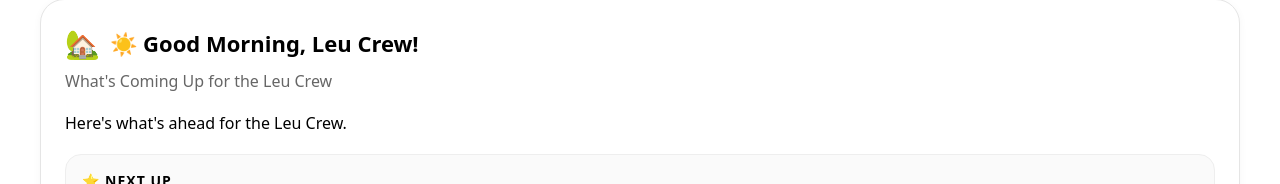
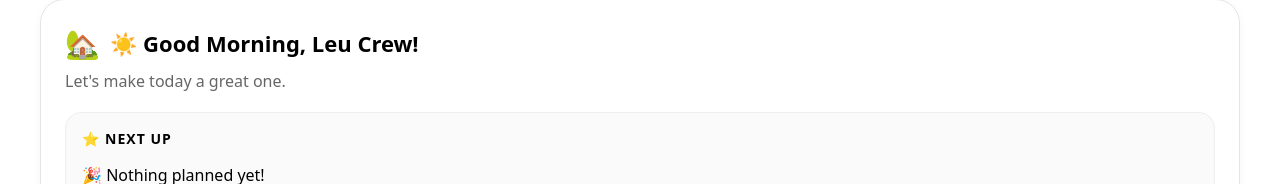
Before and after one commit to cshieh6/leu-crew-hq, a Next.js app: page / in a window 1280 px wide. Shown: the part 375-559 px from the top of the page. Built offline with nearby package versions, Linux system fonts and the light colour scheme; no server answers; the database is empty.

Commit message:
Add time aware family greetings

```diff
--- a/components/UpcomingCard.tsx
+++ b/components/UpcomingCard.tsx
@@ -42,16 +42,25 @@ function getGreeting() {
 
 
   if (hour < 12) {
-    return "☀️ Good Morning, Leu Crew!";
+    return {
+      title: "☀️ Good Morning, Leu Crew!",
+      message: "Let's make today a great one."
+    };
   }
 
 
   if (hour < 17) {
-    return "🌤️ Good Afternoon, Leu Crew!";
+    return {
+      title: "🌤️ Good Afternoon, Leu Crew!",
+      message: "Here's what's left for today."
+    };
   }
 
 
-  return "🌙 Good Evening, Leu Crew!";
+  return {
+    title: "🌙 Good Evening, Leu Crew!",
+    message: "Here's what's coming up next."
+  };
 
 }
 
@@ -74,7 +83,7 @@ function daysUntil(date:string){
       today.getTime()
     )
     /
-    (1000*60*60*24)
+    (1000 * 60 * 60 * 24)
   );
 
 }
@@ -103,7 +112,7 @@ function friendlyDays(date:string){
 
 
 function nextBirthdayInfo(
-  birthday:string|null
+  birthday:string | null
 ){
 
   if(!birthday) return null;
@@ -125,7 +134,7 @@ function nextBirthdayInfo(
 
     nextBirthday =
       new Date(
-        today.getFullYear()+1,
+        today.getFullYear() + 1,
         birth.getMonth(),
         birth.getDate()
       );
@@ -134,7 +143,6 @@ function nextBirthdayInfo(
 
 
   return {
-
     daysUntil:
       daysUntil(
         nextBirthday.toISOString()
@@ -144,7 +152,6 @@ function nextBirthdayInfo(
       nextBirthday.getFullYear()
       -
       birth.getFullYear()
-
   };
 
 }
@@ -158,7 +165,6 @@ function Section({
   title:string;
   children:ReactNode;
 }){
-
 
   return (
 
@@ -202,6 +208,9 @@ export default function UpcomingCard({
   family,
   tasks
 }:UpcomingCardProps){
+
+
+  const greeting = getGreeting();
 
 
   const upcomingEvents =
@@ -261,15 +270,9 @@ return (
 
 <Card
 emoji="🏡"
-title={getGreeting()}
-subtitle="What's Coming Up for the Leu Crew"
+title={greeting.title}
+subtitle={greeting.message}
 >
-
-
-<p>
-Here's what's ahead for the Leu Crew.
-</p>
-
 
 
 <Section title="⭐ Next Up">
@@ -316,6 +319,7 @@ nextEvent.person &&
 }
 
 </Section>
+
 
 
 
@@ -368,6 +372,7 @@ event.person &&
 
 
 
+
 <Section title="🎂 Celebrations">
 
 {
@@ -395,6 +400,7 @@ marginBottom:12
 
 <div>
 Turns {item.birthday!.nextAge}
+
 {" • "}
 
 {
@@ -418,6 +424,7 @@ item.birthday!.daysUntil === 0
 
 
 
+
 <Section title="✅ Little Things">
 
 {
@@ -431,7 +438,9 @@ Everything is done! 🎉
 
 remainingTasks.map(task=>(
 
-<div key={task.id}>
+<div
+key={task.id}
+>
 ☐ {task.text}
 </div>
 
```
